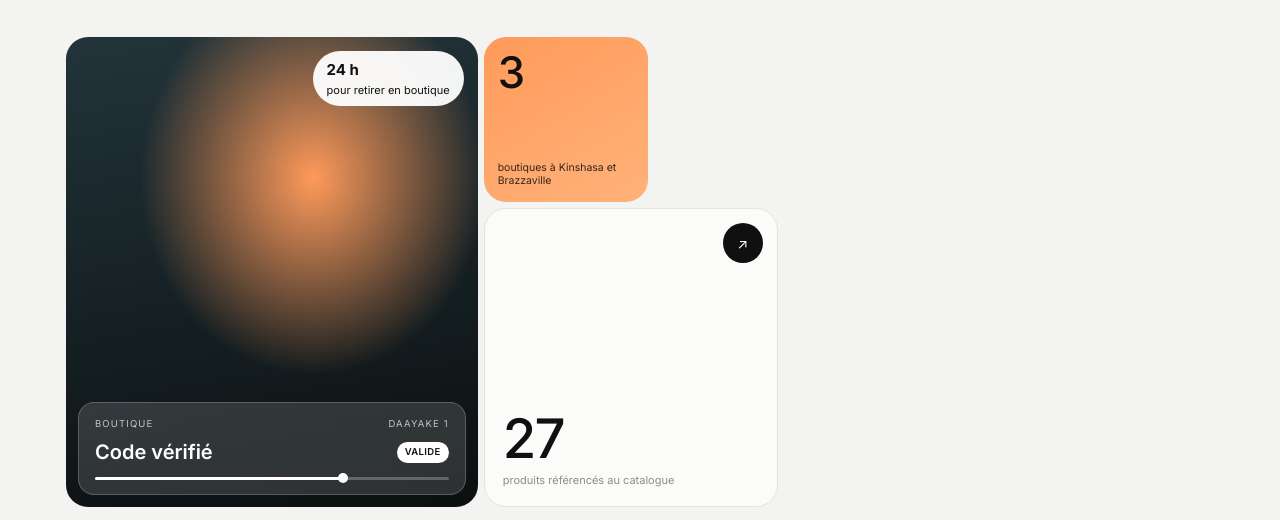
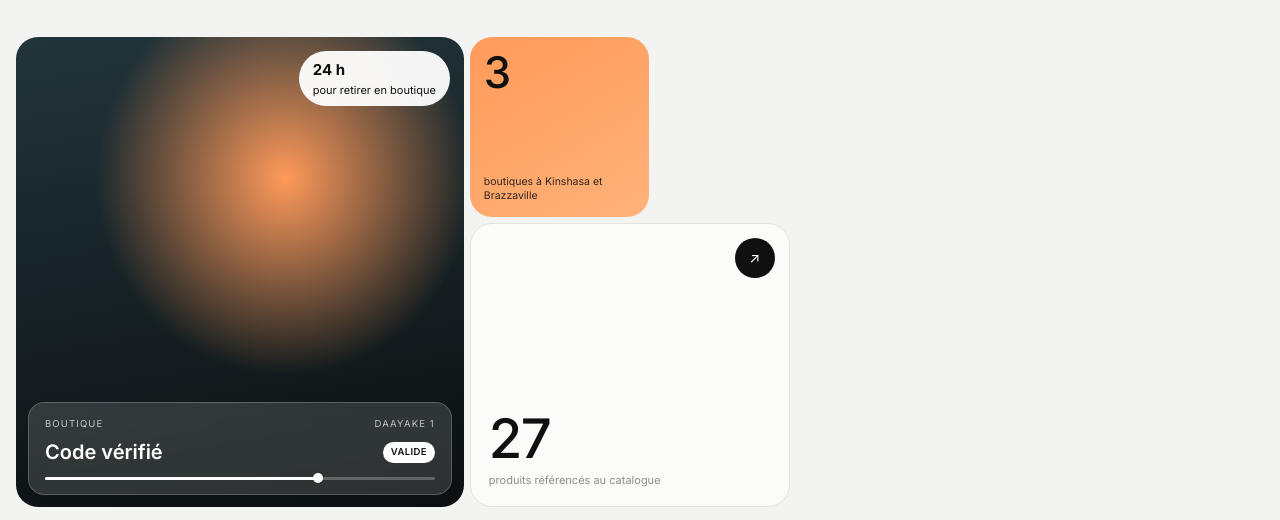
Before and after one commit to previraza/bokhismany, a plain HTML site: page teste/index.html in a window 1280 px wide. Shown: the part 1058-1578 px from the top of the page. Drawn offline with Linux system fonts and the light colour scheme.

Commit message:
Maquette : retrait de la largeur max et cartes en flex gauche-droite
Co-Authored-By: Claude Haiku 5.5 <noreply@anthropic.com>
Claude-Session: https://claude.ai/code/session_01HdrVeZsqWb3wKSCWqrQZns

```diff
--- a/teste/index.html
+++ b/teste/index.html
@@ -40,7 +40,7 @@
     a { color: inherit; text-decoration: none; }
     img { display: block; max-width: 100%; }
     button { font: inherit; }
-    .page { max-width: 1180px; margin: 0 auto; padding: 16px; }
+    .page { margin: 0 auto; padding: 16px; }
 
     /* ================= HERO ================= */
     .hero {
@@ -170,7 +170,9 @@
 
     /* Section pourquoi : grille photo + tuiles */
     .why-wrap { position: relative; margin-top: 40px; }
-    .why-grid { display: grid; grid-template-columns: 1.4fr 1fr; gap: 6px; width: min(100%, 62%); }
+    .why-grid { display: flex; flex-direction: row; align-items: stretch; gap: 6px; width: min(100%, 62%); }
+    .why-grid > .photo-main { flex: 1.4 1 0; min-width: 0; }
+    .why-grid > .cluster { flex: 1 1 0; min-width: 0; }
     .photo {
       position: relative; overflow: hidden; border-radius: var(--radius-lg);
       background: radial-gradient(60% 60% at 60% 30%, #ff9a5a 0%, transparent 70%), linear-gradient(170deg, #22343a, #0b0f10);
@@ -347,7 +349,7 @@
       .hero { min-height: 0; padding-bottom: 20px; }
       .proof { position: static; margin: 26px clamp(22px,4vw,56px) 0; }
       .float-card { position: relative; right: auto; bottom: auto; margin: 26px clamp(22px,4vw,56px) 0; width: auto; max-width: 340px; }
-      .why-grid { width: 100%; }
+      .why-grid { width: 100%; flex-wrap: wrap; }
       .who-line { width: 100%; }
       .cats { grid-template-columns: 1fr; }
       .cat { min-height: 180px; }
@@ -363,7 +365,7 @@
       .hero h1 { font-size: 2.2rem; }
       .cta-row { width: 100%; }
       .pill-dark { width: 100%; justify-content: space-between; }
-      .why-grid { grid-template-columns: 1fr; }
+      .why-grid { flex-direction: column; width: 100%; }
       .photo-main { min-height: 380px; }
       .cluster { grid-template-rows: auto; }
       .tile-orange { width: 40%; }
```
